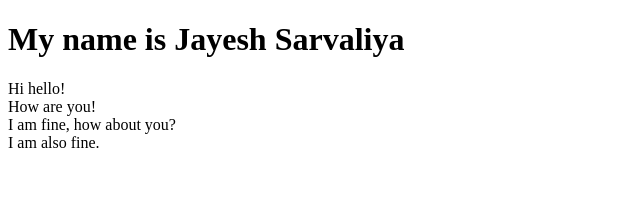
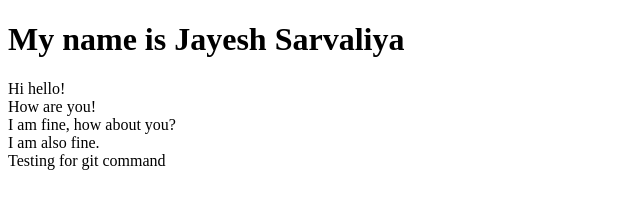
Before and after one commit to jayesh-sarvaliya/html, a plain HTML site: page index.html in a window 1280 px wide. Shown: the whole page, without its empty margins (0-640 px from the left). Drawn offline with Linux system fonts and the light colour scheme.

Commit message:
my fifth commit

```diff
--- a/index.html
+++ b/index.html
@@ -11,5 +11,6 @@
     <div>How are you!</div>
     <div>I am fine, how about you?</div>
     <div>I am also fine.</div>
+    <div>Testing for git command</div>
 </body>
 </html>
```
